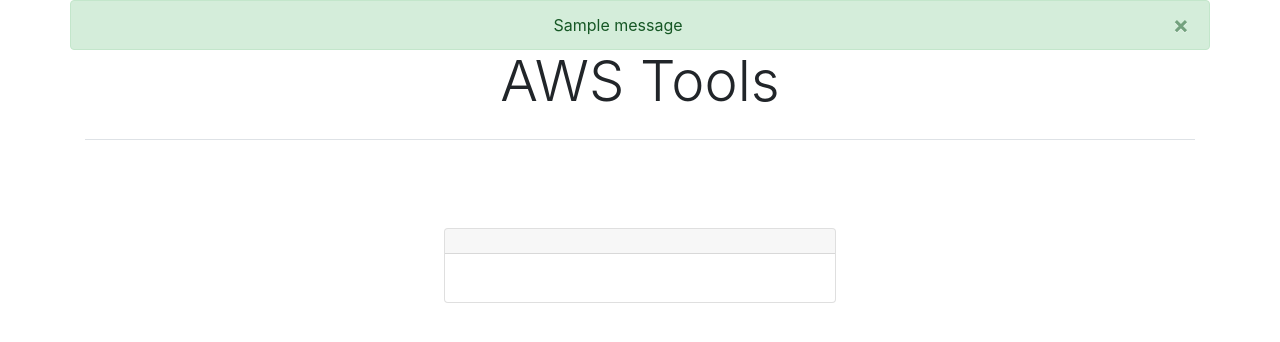
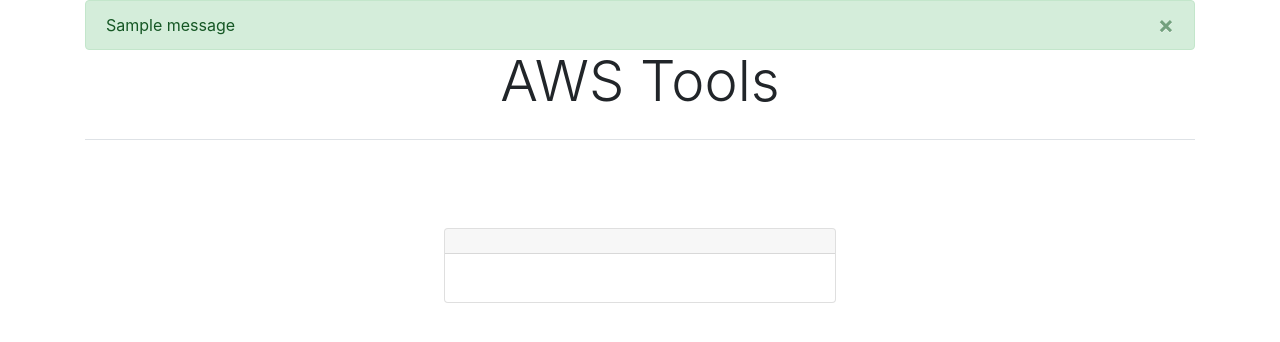
Before and after one commit to vladvasiliu/aws_tools, a Django app: page /accounts/signup/ in a window 1280 px wide. Shown: the top 342 px of the page. Run offline with Django 3.2, Linux system fonts and the light colour scheme; tables that the repository leaves empty hold one stand-in row (values such as "Sample post"); one stand-in notice (Sample message) is shown; parts of the project's set-up code (start-up, migrations or seed data) failed here and were passed over; some libraries are stand-ins or nearby versions.

Commit message:
Extracted alerts to separate template.

```diff
--- a/aws_tools/templates/account/base.html
+++ b/aws_tools/templates/account/base.html
@@ -1,5 +1,4 @@
 {% load bootstrap4 %}
-{% load alert_level %}
 
 <!DOCTYPE html>
 <html lang="en">
@@ -11,17 +10,7 @@
 </head>
 <body>
 
-{% if messages %}
-    {% for message in messages %}
-        <div class="container alert alert-{% alert_level message %} alert-dismissible fade show fixed-top text-center" role="alert">
-            {{ message }}
-            <button type="button" class="close" data-dismiss="alert" aria-label="Close">
-                <span aria-hidden="true">&times;</span>
-            </button>
-        </div>
-    {% endfor %}
-{% endif %}
-
+{% include 'aws_tools/alert.html' %}
 
 <div class="container" role="main">
         <div class="border-bottom mt-5 pb-3">
--- /dev/null
+++ b/aws_tools/templates/aws_tools/alert.html
@@ -0,0 +1,13 @@
+{% if messages %}
+    {% load alert_level %}
+    {% for message in messages %}
+            <div class="fixed-top container">
+                <div class="alert alert-{% alert_level message %} alert-dismissible fade show" role="alert">
+                    {{ message }}
+                    <button type="button" class="close mr-auto" data-dismiss="alert" aria-label="Close">
+                        <span aria-hidden="true">&times;</span>
+                    </button>
+                </div>
+            </div>
+    {% endfor %}
+{% endif %}
--- a/aws_tools/templates/aws_tools/base.html
+++ b/aws_tools/templates/aws_tools/base.html
@@ -1,4 +1,6 @@
 {% load bootstrap4 %}
+{% load alert_level %}
+
 <!DOCTYPE html>
 <html lang="en">
 <head>
@@ -20,6 +22,7 @@
 {% include 'aws_tools/menu.html' %}
 
 <div class="container mb-5" role="main">
+    {% include 'aws_tools/alert.html' %}
     <div class="border-bottom mt-4 mb-4 pl-4 pr-4">
         <h1 class="display-4">{% block page_header %}Header{% endblock %}
             <span class="pull-right"><small>{% block page_header_subtext %}{% endblock %}</small></span>
```
